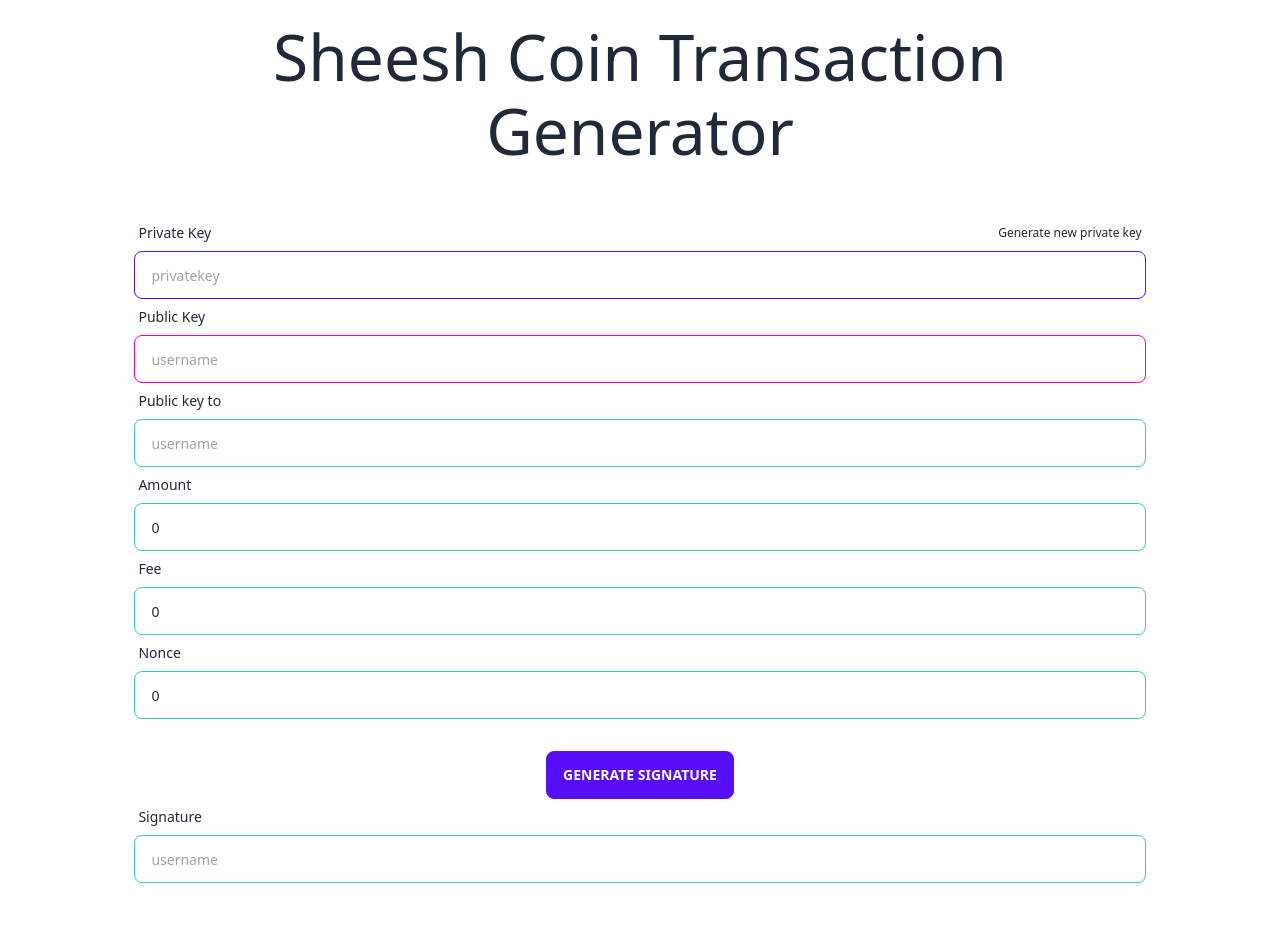
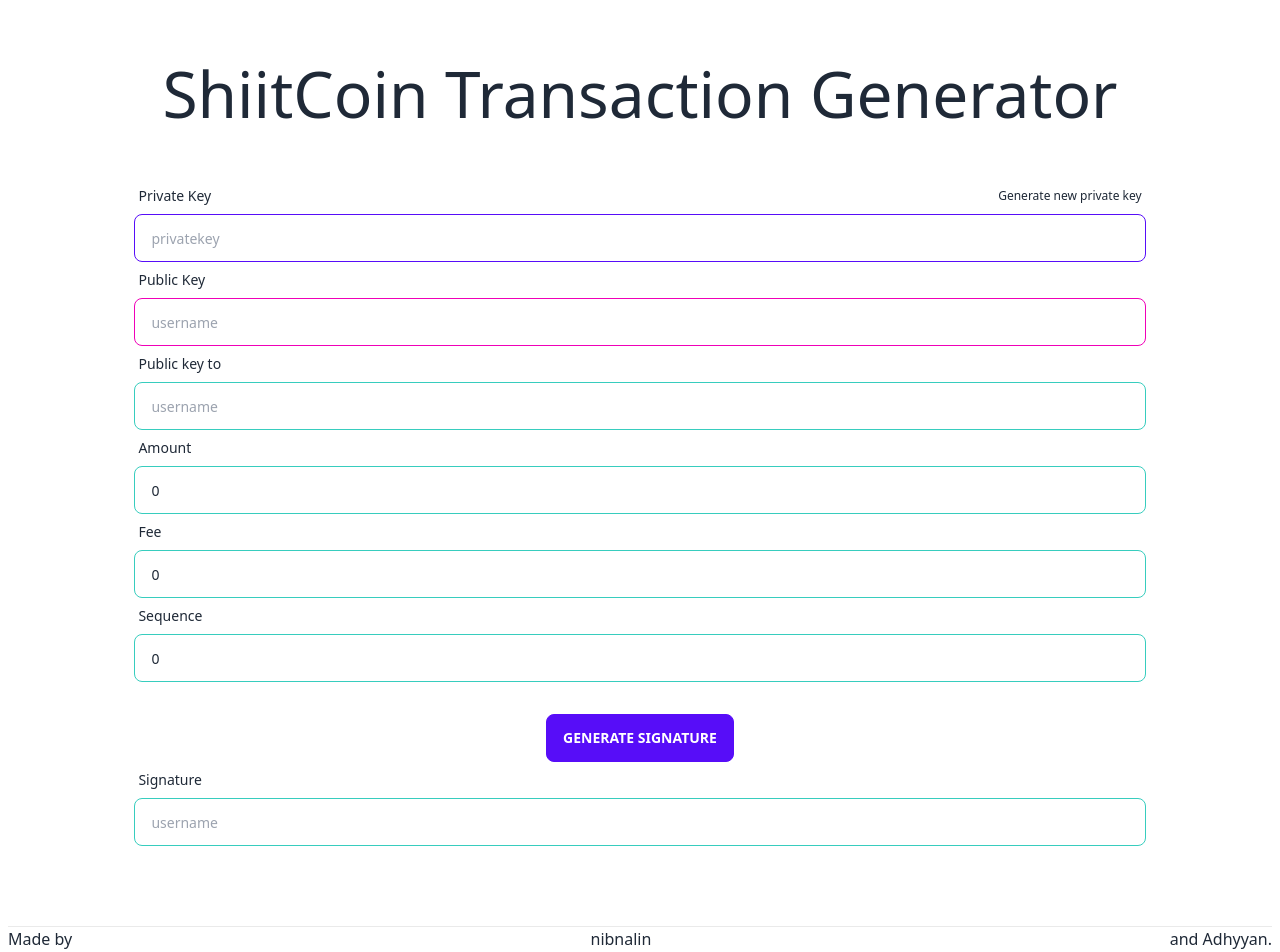
Before and after one commit to nalinbhardwaj/shiit-coin, a Next.js app in the folder tx-client/: page / in a window 1280 px wide. Shown: the top 952 px of the page. Built offline with nearby package versions, Linux system fonts and the light colour scheme.

Commit message:
sheet/tx-client: ShiitCoin rebrand

```diff
--- a/tx-client/pages/index.tsx
+++ b/tx-client/pages/index.tsx
@@ -85,14 +85,14 @@ export default function Home() {
   return (
     <div className={styles.container}>
       <Head>
-        <title>Sheesh Coin</title>
-        <meta name="description" content="Generated by nibnalin and adhyyan" />
+        <title>ShiitCoin</title>
+        <meta name="description" content="ShiitCoin: A blockchain on a spreadsheet" />
         <link rel="icon" href="/favicon.ico" />
       </Head>
 
       <main className={styles.main} >
         <h1 className={styles.title}>
-          Sheesh Coin Transaction Generator
+          ShiitCoin Transaction Generator
         </h1>
 
         <div className="form-control w-full mt-8">
@@ -132,7 +132,7 @@ export default function Home() {
         </div>
         <div className="form-control w-full">
           <label className="label">
-            <span className="label-text">Nonce</span>
+            <span className="label-text">Sequence</span>
           </label>
           <input value={nonce} onChange={x => setNonce(parseInt(x.target.value, 10))} type="number" placeholder="username" className="input input-accent input-bordered" />
         </div>
@@ -146,7 +146,7 @@ export default function Home() {
       </main>
 
       <footer className={styles.footer}>
-          Made by nibnalin and adhyyan.
+          Made by <a href="https://nibnalin.me">nibnalin</a> and Adhyyan.
       </footer>
     </div>
   )
```
Also changed, not shown: 2 other files (tests, documents, lock files or other folders).
